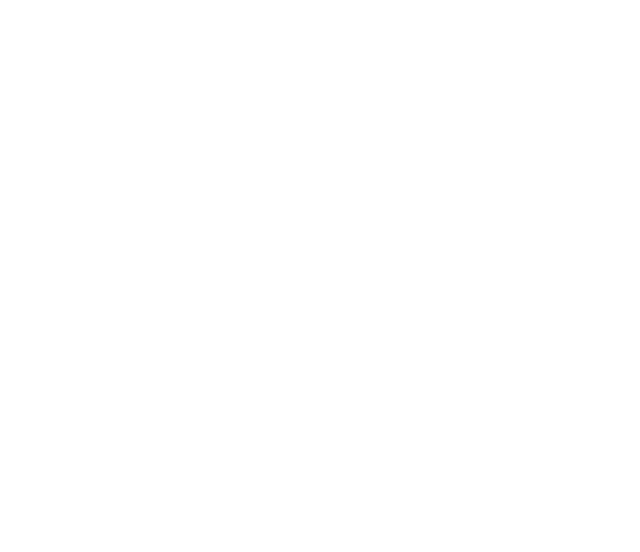
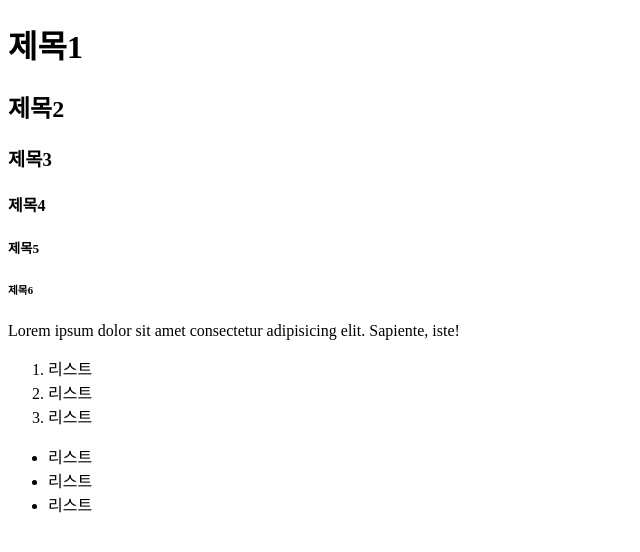
Before and after one commit to nextja/html-block, a plain HTML site: page index.html in a window 1280 px wide. Shown: the whole page, without its empty margins (0-640 px from the left). Drawn offline with Linux system fonts and the light colour scheme.

Commit message:
feat: 기본 블록요소 태그 정리

```diff
--- a/index.html
+++ b/index.html
@@ -8,7 +8,26 @@
 </head>
 
 <body>
-
+    <!-- 주석 내용 (단축키: ctrl + /) -->
+    <h1>제목1</h1>
+    <h2>제목2</h2>
+    <h3>제목3</h3>
+    <h4>제목4</h4>
+    <h5>제목5</h5>
+    <h6>제목6</h6>
+    <p>Lorem ipsum dolor sit amet consectetur adipisicing elit. Sapiente, iste!</p>
+    <!-- Ordered list: 순서가 중요한 리스트 -->
+    <ol>
+        <li>리스트</li>
+        <li>리스트</li>
+        <li>리스트</li>
+    </ol>
+    <!-- Unordered list: 순서가 중요하지 않은 리스트 -->
+    <ul>
+        <li>리스트</li>
+        <li>리스트</li>
+        <li>리스트</li>
+    </ul>
 </body>
 
 </html>
```
